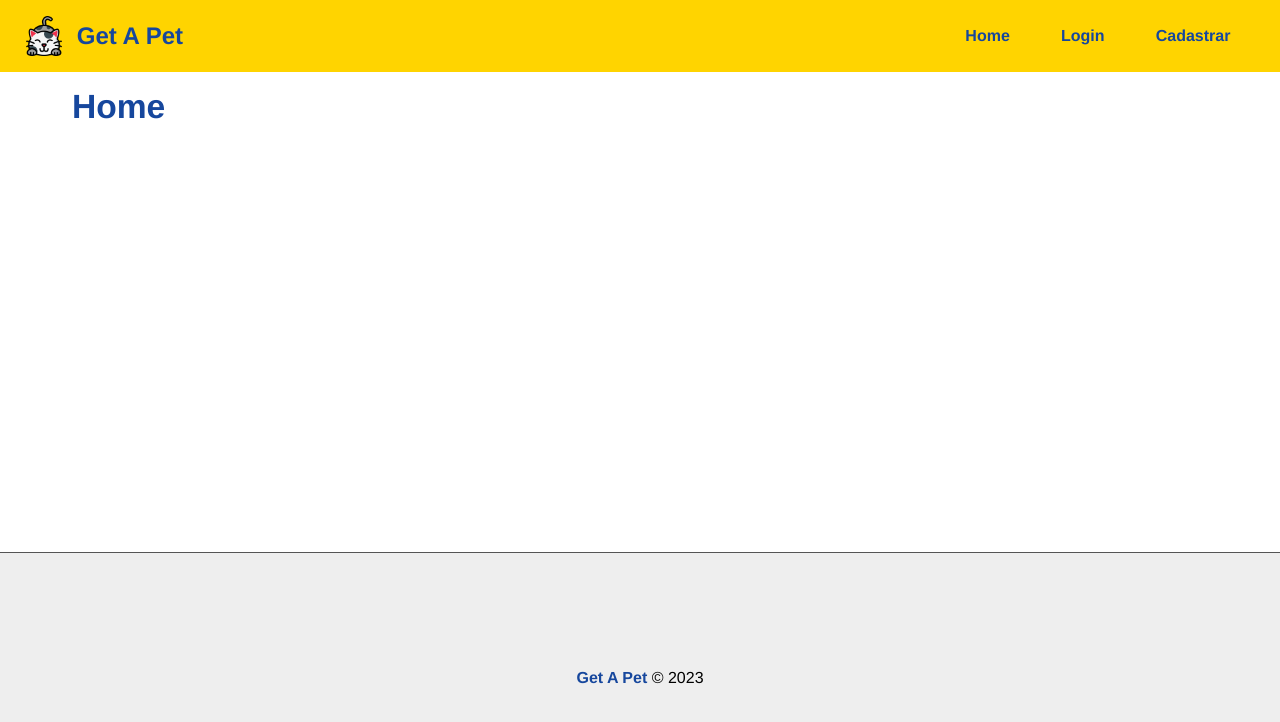
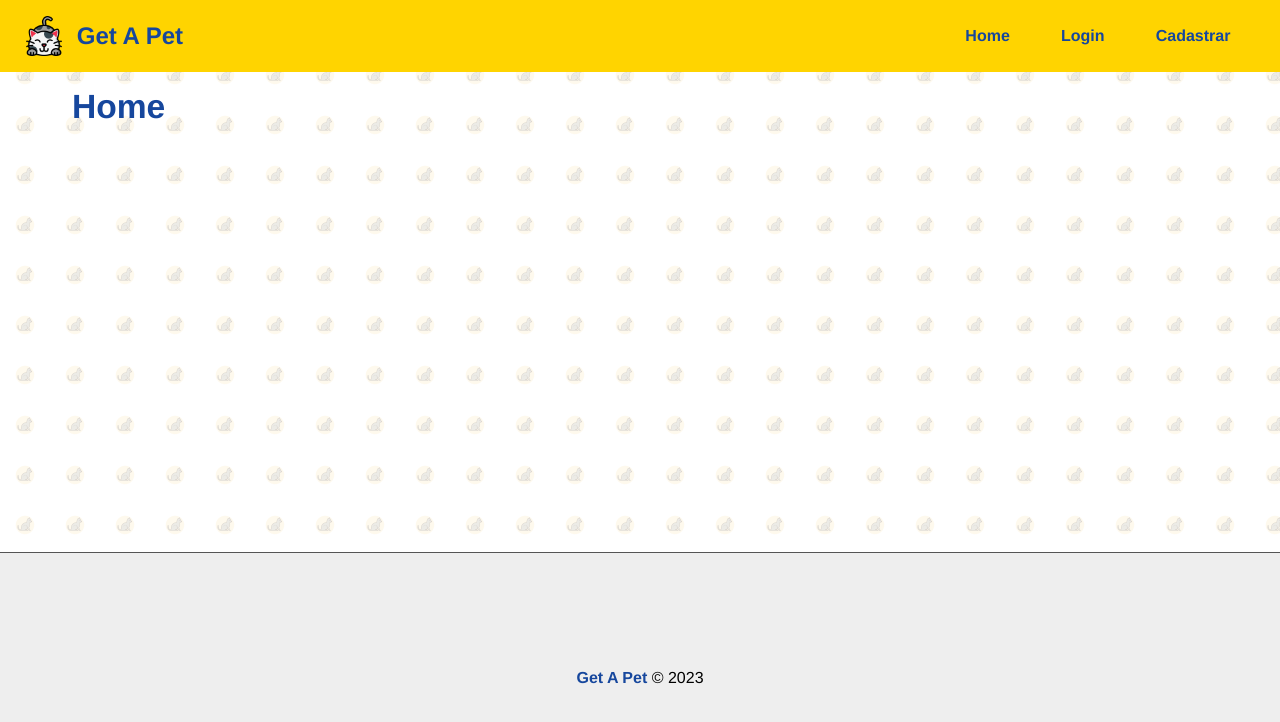
Before and after one commit to MaraisaFerreira/get_a_pet_MERN, a React (Vite) app in the folder frontend/: page / in a window 1280 px wide. Shown: the top 722 px of the page. Built offline with nearby package versions, Linux system fonts and the light colour scheme.

Commit message:
add bg image

```diff
--- a/frontend/src/index.css
+++ b/frontend/src/index.css
@@ -16,6 +16,11 @@
 	font-family: Helvetica, sans-serif;
 }
 
+body {
+	background-image: url('assets/img/bg-cat.png');
+	background-repeat: repeat;
+}
+
 h1 {
 	color: var(--blue-accent);
 	margin-bottom: 1em;
```
Also changed, not shown: frontend/src/assets/img/bg-cat.png (added).
